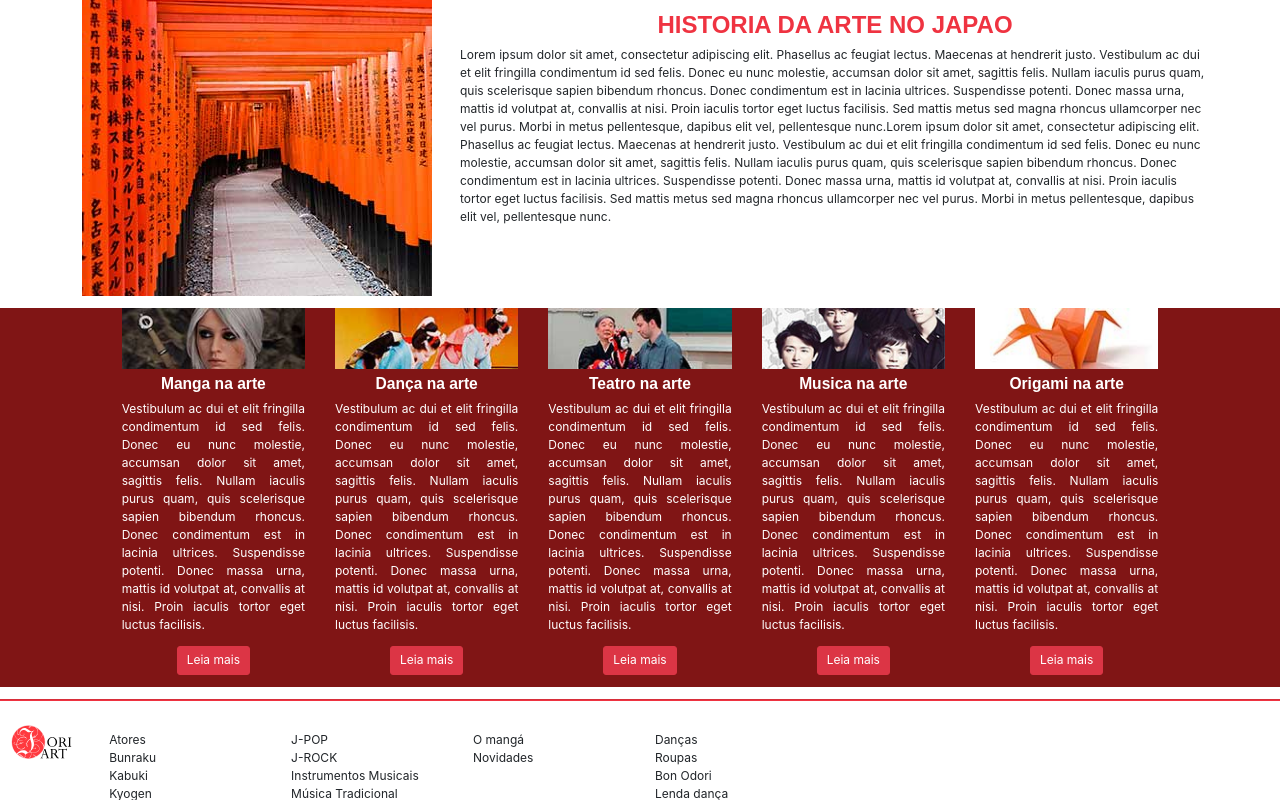
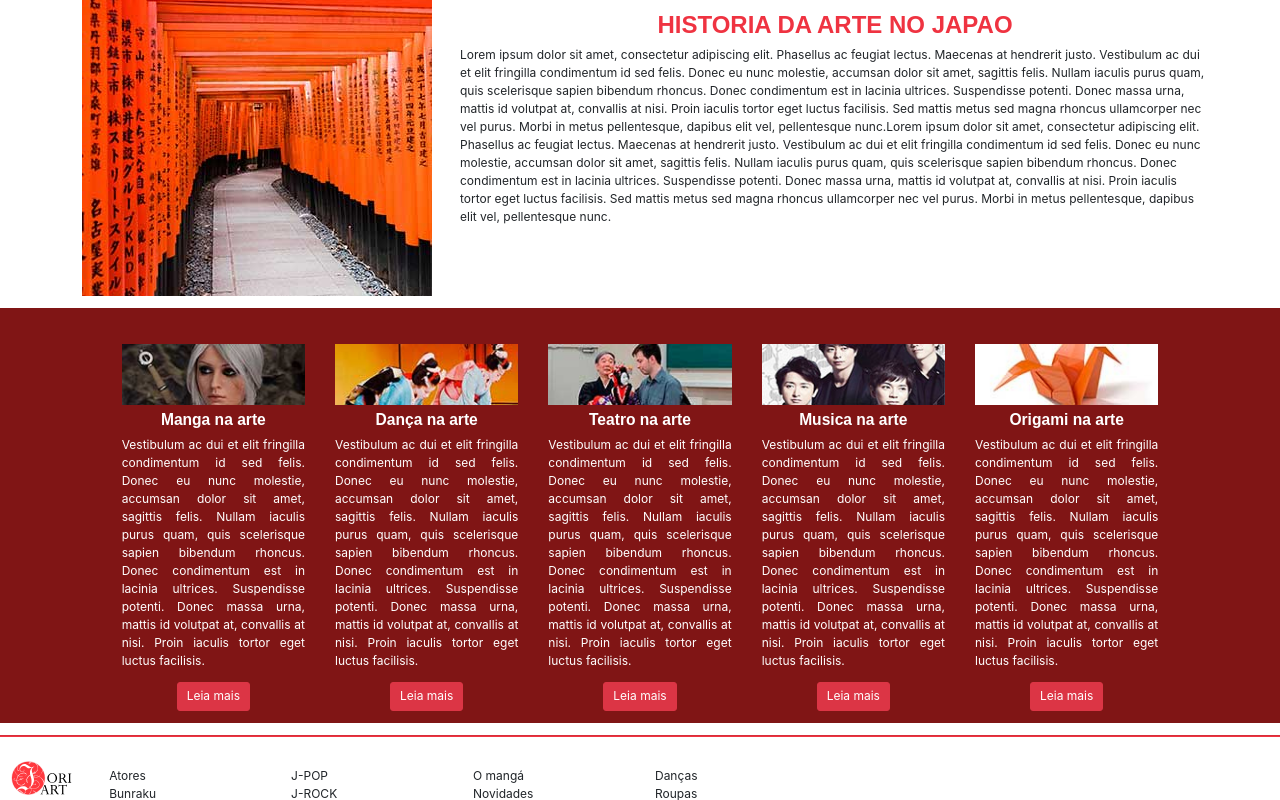
Before and after one commit to MateusVictorIderiha/2sem_prj_integrador, a PHP site: page /index.php?pagina=historia in a window 1280 px wide. Shown: the part 664-1464 px from the top of the page. Run offline with PHP 8.4, Linux system fonts and the light colour scheme; some libraries are stand-ins or nearby versions.

Commit message:
consertado bug historia.php

```diff
--- a/site/historia.php
+++ b/site/historia.php
@@ -57,7 +57,7 @@
         <h3 class="d-none">Categorias de arte a ser visitada</h3>
         <div class="row">
             <div class="offset-lg-1 offset-md-0 offset-1 col-lg-2 col-md-4 col-10 text-center">
-                <img class="img-fluid" src="midia/geral/manga_saiba_190.jpg" class="mt-5" alt="cosplay de personagens manga" style="width:auto;">
+                <img class="img-fluid mt-5" src="midia/geral/manga_saiba_190.jpg" alt="cosplay de personagens manga" style="width:auto;">
                 <h2 class="subtitulo pHistoria pt-2">Manga na arte</h2>
                 <p class="text-justify pHistoria">
                     Vestibulum ac dui et elit fringilla condimentum id sed felis.
@@ -70,7 +70,7 @@
             </div>
 
             <div class="offset-1 offset-lg-0 offset-md-0 col-lg-2 col-md-4 col-10 text-center">
-                <img class="img-fluid" src="midia/geral/danca_saiba_190.jpg" class="mt-5" alt="dança tipica do japao" style="width:auto;">
+                <img class="img-fluid mt-5" src="midia/geral/danca_saiba_190.jpg" alt="dança tipica do japao" style="width:auto;">
                 <h2 class="subtitulo pHistoria pt-2">Dança na arte</h2>
                 <p class="text-justify pHistoria" style="border-left:1px polid #fff;">
                     Vestibulum ac dui et elit fringilla condimentum id sed felis.
@@ -82,7 +82,7 @@
                 <p><a class="btn btn-danger" href="index.php?pagina=dancas" role="button">Leia mais</a></p>
             </div>
             <div class="offset-1 offset-md-0 offset-lg-0 col-lg-2 col-md-4 col-10 text-center">
-                <img class="img-fluid" src="midia/geral/teatro_saiba_190.jpg" class="mt-5" alt="fantoche japones" style="width:auto;">
+                <img class="img-fluid mt-5" src="midia/geral/teatro_saiba_190.jpg" alt="fantoche japones" style="width:auto;">
                 <h2 class="subtitulo pHistoria pt-2">Teatro na arte</h2>
                 <p class="text-justify pHistoria">
                     Vestibulum ac dui et elit fringilla condimentum id sed felis.
@@ -94,7 +94,7 @@
                 <p><a class="btn btn-danger" href="index.php?pagina=teatro" role="button">Leia mais</a></p>
             </div>
             <div class="offset-md-2 offset-lg-0 offset-1 col-lg-2 col-md-4 col-10 text-center">
-                <img class="img-fluid" src="midia/geral/musica_saiba_190.jpg" class="mt-5" alt="banda japonesa de k-pop" style="width:auto;">
+                <img class="img-fluid mt-5" src="midia/geral/musica_saiba_190.jpg" alt="banda japonesa de k-pop" style="width:auto;">
                 <h2 class="subtitulo pHistoria pt-2">Musica na arte</h2>
                 <p class="text-justify pHistoria">
                     Vestibulum ac dui et elit fringilla condimentum id sed felis.
@@ -106,7 +106,7 @@
                 <p><a class="btn btn-danger" href="index.php?pagina=musicas" role="button">Leia mais</a></p>
             </div>
             <div class="offset-1 offset-md-0 offset-lg-0 col-lg-2 col-md-4 col-10 text-center">
-                <img class="img-fluid" src="midia/geral/origami_saiba_190.jpg" class="mt-5" alt="origami classico de cisney" style="width:auto;">
+                <img class="img-fluid mt-5" src="midia/geral/origami_saiba_190.jpg" alt="origami classico de cisney" style="width:auto;">
                 <h2 class="subtitulo pHistoria pt-2">Origami na arte</h2>
                 <p class="text-justify pHistoria">
                     Vestibulum ac dui et elit fringilla condimentum id sed felis.
```
